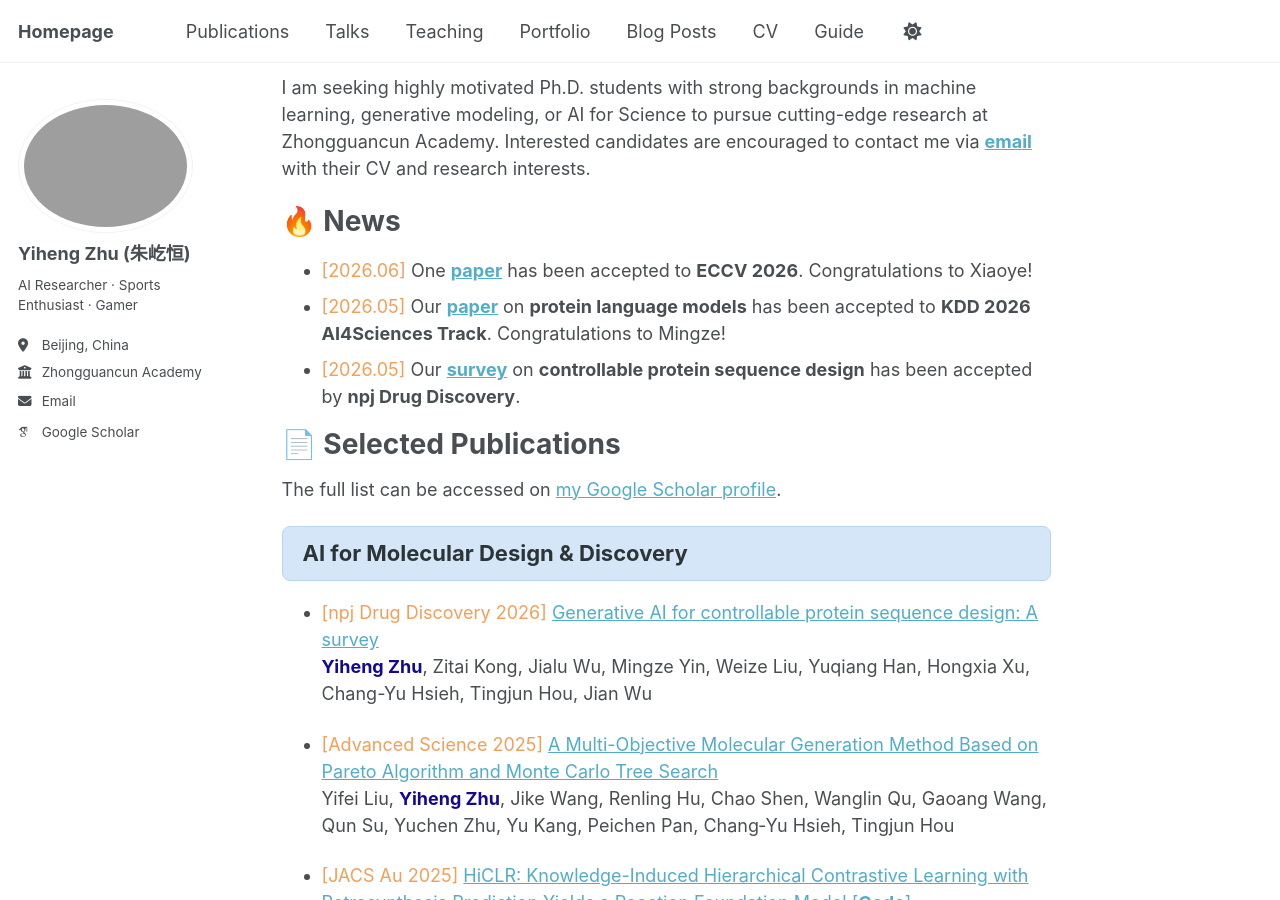
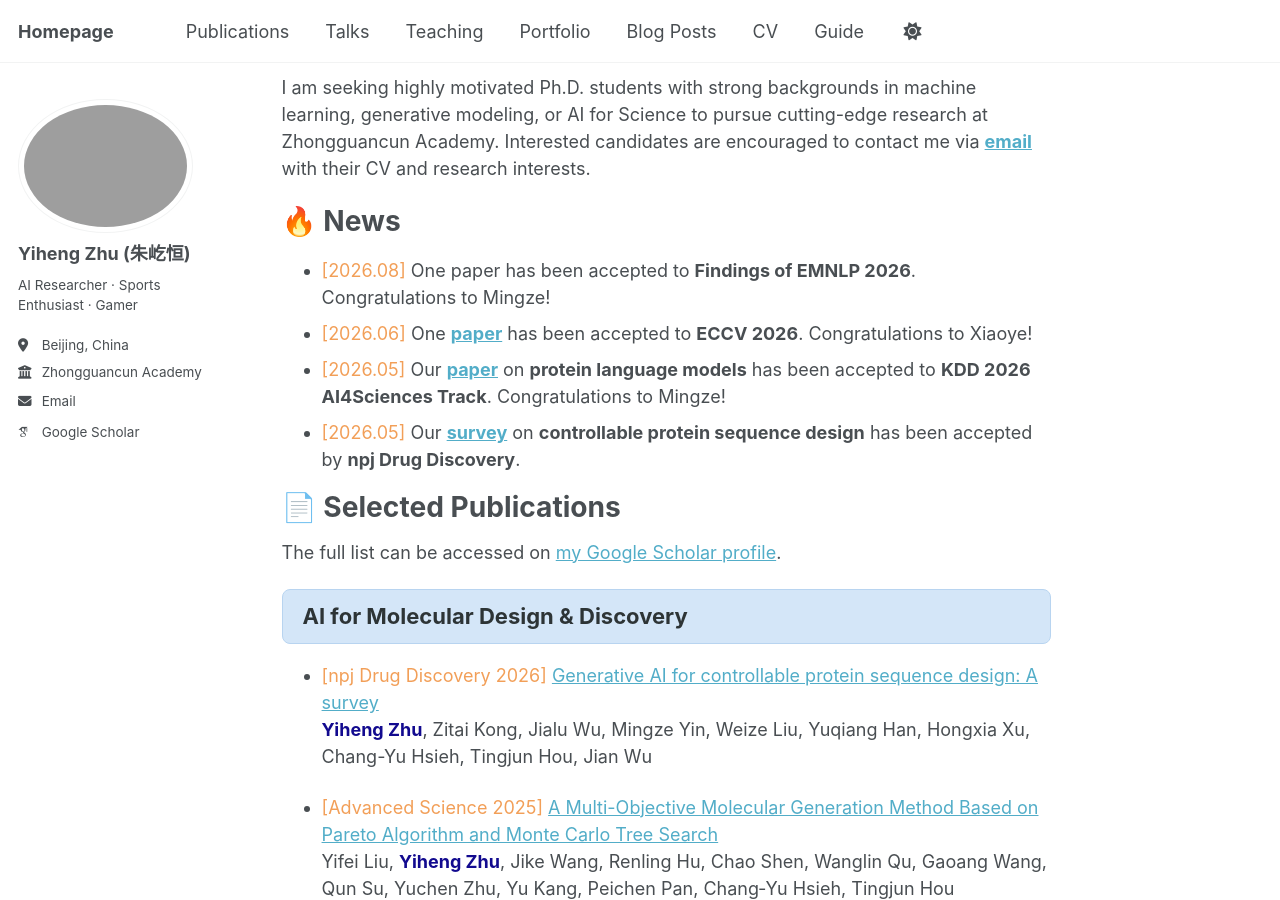
Before and after one commit to derrickzhu147/derrickzhu147.github.io, a Jekyll site: the page built from _pages/about.md, in a window 1280 px wide and 900 px high, scrolled down 405 px. Built offline with Jekyll 4.4.1, drawn with Linux system fonts in a browser that asks for light colours; some web fonts are replaced; a script that is not in the unit is left out.

Commit message:
Update about.md

```diff
--- a/_pages/about.md
+++ b/_pages/about.md
@@ -18,6 +18,7 @@ I am seeking highly motivated Ph.D. students with strong backgrounds in machine
 🔥 News
 ======
 
+- <span style="color:#F29F58;">[2026.08]</span> One paper has been accepted to **Findings of EMNLP 2026**. Congratulations to Mingze!
 - <span style="color:#F29F58;">[2026.06]</span> One **[paper](https://arxiv.org/abs/2603.11734)** has been accepted to **ECCV 2026**. Congratulations to Xiaoye!
 - <span style="color:#F29F58;">[2026.05]</span> Our **[paper](https://dl.acm.org/doi/abs/10.1145/3770855.3818885)** on **protein language models** has been accepted to **KDD 2026 AI4Sciences Track**. Congratulations to Mingze!
 - <span style="color:#F29F58;">[2026.05]</span> Our **[survey](https://www.nature.com/articles/s44386-026-00054-5)** on **controllable protein sequence design** has been accepted by **npj Drug Discovery**.
```
